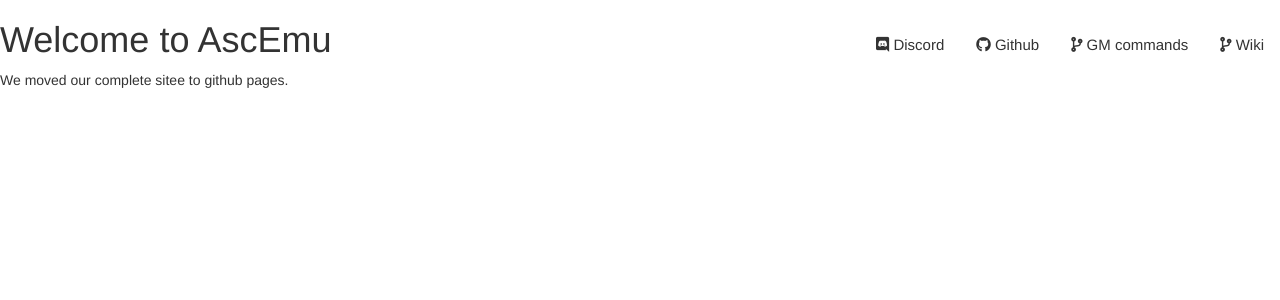
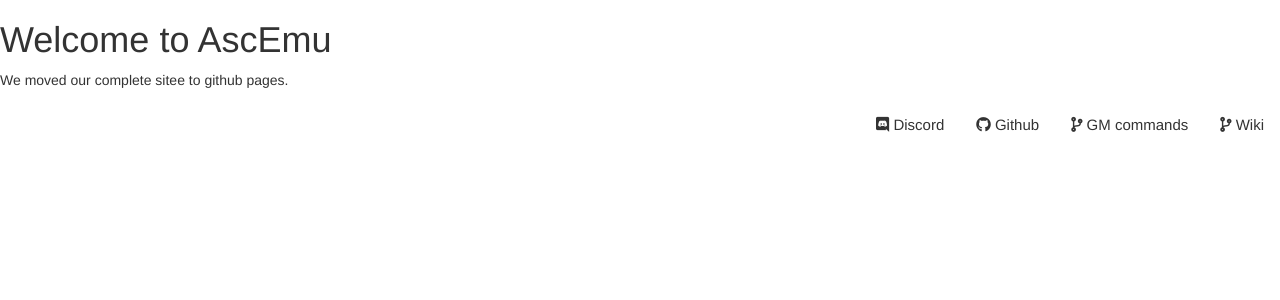
Before and after one commit to schnek/AEsite, a Jekyll site: the page built from index.md, in a window 1280 px wide. Shown: the top 300 px of the page. Built offline with Jekyll 4.4.1, drawn with Linux system fonts in a browser that asks for light colours; nearby versions of some CDN libraries; a script that is not in the unit is left out.

Commit message:
Update aestyle.css

```diff
--- a/_layouts/default.html
+++ b/_layouts/default.html
@@ -30,13 +30,13 @@
 <body>
     <div class="wrapper">
         <div id="content">
+            {{ content }}
             <div class="topnav">
                 <a target="_blank" href="https://ascemu.github.io/Wiki"><i class="fas fa-code-branch"></i> Wiki</a>
                 <a target="_blank" href="https://ascemu.github.io/Wiki/docs/commands/commands"><i class="fas fa-code-branch"></i> GM commands</a>
                 <a target="_blank" href="https://github.com/AscEmu/AscEmu"><i class="fab fa-github"></i> Github</a>
                 <a target="_blank" href="https://discordapp.com/invite/CBdgrh7"><i class="fab fa-discord"></i> Discord</a>
             </div>
-            {{ content }}
         </div>
     </div>
 </body>
--- a/css/aestyle.css
+++ b/css/aestyle.css
@@ -1,3 +1,25 @@
+/* ---------------------------------------------------
+    Wrapp the content inside it (important for sidebar)
+----------------------------------------------------- */
+.wrapper {
+    display: flex;
+    align-items: stretch;
+    width: 100%
+}
+
+/* ---------------------------------------------------
+    Content
+----------------------------------------------------- */
+#content {
+
+    width: 100%;
+}
+
+#content {
+
+    width: 100%
+}
+
 /* ---------------------------------------------------
     img overwrite bootstrap default
 ----------------------------------------------------- */
```
